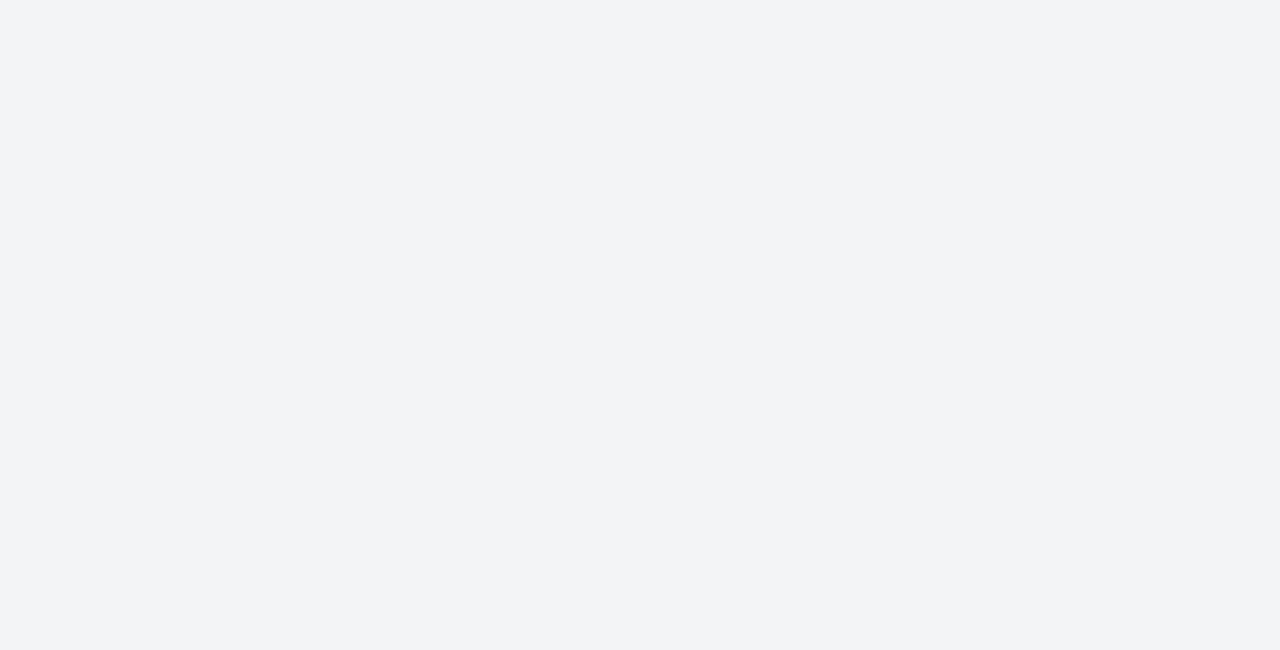
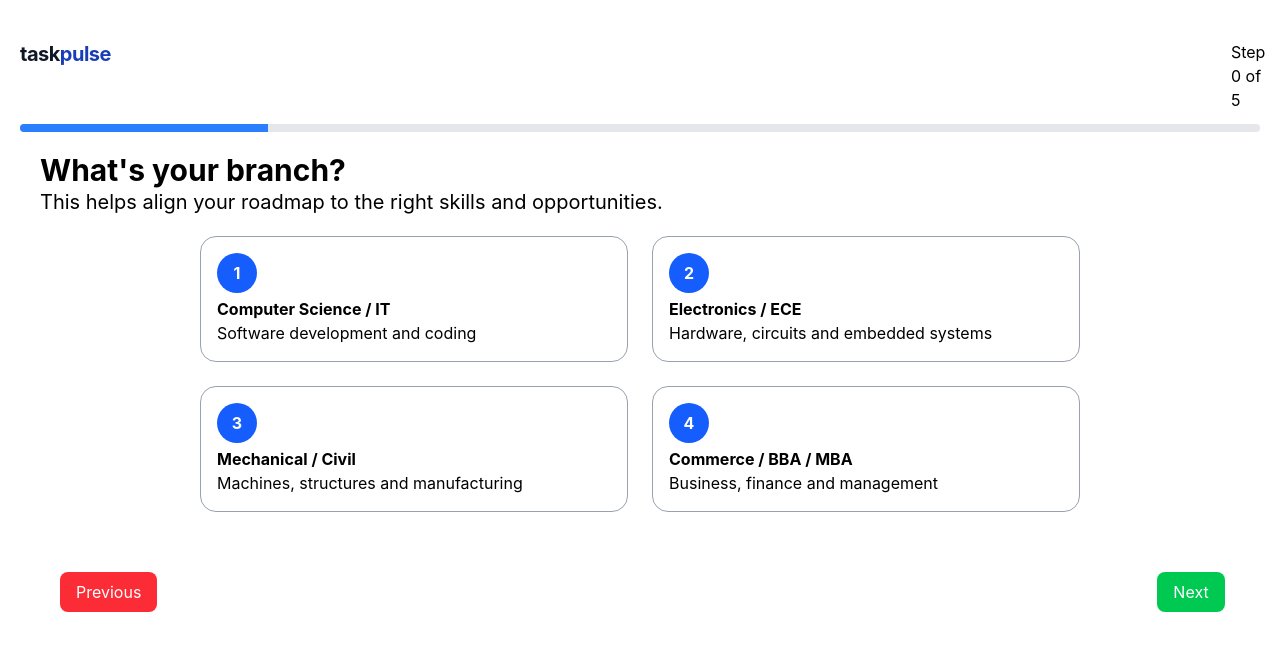
Before and after one commit to RishaubKumar/TaskPulse, a React (Vite) app in the folder frontend/: page /progress in a window 1280 px wide. Before the commit this address had no page. Shown: the top 650 px of the page. Built offline with nearby package versions, Linux system fonts and the light colour scheme.

Commit message:
created three step UI of onboarding

```diff
--- a/frontend/src/App.jsx
+++ b/frontend/src/App.jsx
@@ -1,5 +1,5 @@
 import { useState } from 'react'
-import './App.css'
+// import './App.css'
 import TaskInput from './components/TaskInput'
 import TodoList from './components/TodoList'
 import axios from 'axios'
@@ -8,6 +8,7 @@ import LandingPage from './pages/LandingPage'
 import LoginPage from './pages/LoginPage'
 import SignupPage from './pages/RegisterPage'
 import { Routes, Route } from 'react-router-dom'
+import ProgressBar from './components/onboarding/ProgressBar'
 
 
 function App() {
@@ -34,6 +35,7 @@ function App() {
 
   return (
     <Routes>
+      <Route path='/progress' element={<ProgressBar/>}></Route>
       <Route path='/' element={<LandingPage />}></Route>
       <Route path='/login' element={<LoginPage />}></Route>
       <Route path='/signup' element={<SignupPage />}></Route>
--- /dev/null
+++ b/frontend/src/components/onboarding/ProgressBar.jsx
@@ -0,0 +1,53 @@
+import { useState } from "react";
+import StepOne from "./StepOne";
+import StepTwo from "./StepTwo";
+import StepThree from "./StepThree";
+import StepFour from "./StepFour";
+import StepFive from "./StepFive";
+
+function ProgressBar() {
+  const components = [<StepOne/>,<StepTwo/>,<StepThree/>,<StepFour/>,<StepFive/>];
+  const [index, setIndex] = useState(0);
+  const progress = (index +1)*20;
+  return (
+    <div className="p-5 " >
+    <div className="flex pt-5 pb-3 space-x-280">
+    <div className="text-xl font-bold tracking-tight text-gray-900 select-none">
+        task<span className="text-blue-800">pulse</span>
+      </div>
+    <div>Step {index} of 5</div>
+    </div>
+
+      <div className=" h-2 bg-gray-200 rounded-full overflow-hidden">
+        <div
+          className="h-full bg-blue-500 transition-all duration-300"
+          style={{ width: `${progress}%` }}
+        ></div>
+      </div>
+
+      {/* <p className="text-lg font-semibold">{progress}%</p> */}
+        <div className="mb-5 ">
+            {components[index]}
+        </div>
+      <div className="flex space-x-250 p-10">
+        <button
+          onClick={() => setIndex(Math.max(index - 1, 0))}
+          className="px-4 py-2 bg-red-500 text-white rounded-lg"
+        >
+          Previous
+        </button>
+
+        <button
+          onClick={() =>
+            setIndex(Math.min(index + 1, components.length - 1))
+          }
+          className="px-4 py-2 bg-green-500 text-white rounded-lg"
+        >
+          Next
+        </button>
+      </div>
+    </div>
+  );
+}
+
+export default ProgressBar;
--- /dev/null
+++ b/frontend/src/components/onboarding/ProgressCard.jsx
@@ -0,0 +1,30 @@
+function ProgressCard({icon,uppertext,lowertext,selected,onClick,}) {
+  return (
+    <div
+      onClick={onClick}
+      className={`
+        border rounded-2xl items-start gap-4 p-4 max-w-md cursor-pointer transition-all
+
+        ${
+          selected
+            ? "border-blue-600 bg-blue-50"
+            : "border-gray-400"
+        }
+      `}
+    >
+      <div className="w-10 h-10 flex items-center justify-center flex-shrink-0 rounded-full bg-blue-600 text-white font-bold text-base">
+        {icon}
+      </div>
+      <div className="flex flex-col pt-1">
+        <h3 className="inline text-left text-black font-bold">
+          {uppertext}
+        </h3>
+        <p className="text-left">
+          {lowertext}
+        </p>
+      </div>
+    </div>
+  );
+}
+
+export default ProgressCard;
--- /dev/null
+++ b/frontend/src/components/onboarding/StepFive.jsx
@@ -0,0 +1,11 @@
+// roadmap preview
+// branch
+function StepFive(){
+    return(
+        <>
+        <h1>This is Five</h1>
+        </>
+    );
+}
+
+export default StepFive;
--- /dev/null
+++ b/frontend/src/components/onboarding/StepFour.jsx
@@ -0,0 +1,11 @@
+// targets
+// branch
+function StepFour(){
+    return(
+        <>
+        <h1>This is Four</h1>
+        </>
+    );
+}
+
+export default StepFour
--- /dev/null
+++ b/frontend/src/components/onboarding/StepOne.jsx
@@ -0,0 +1,61 @@
+import { useState } from "react";
+import ProgressCard from "./ProgressCard";
+
+function StepOne() {
+
+  const [selected, setSelected] = useState("");
+
+  return (
+    <>
+      <div className="m-5">
+
+        <h1 className="inline text-left text-black font-bold text-3xl">
+          What's your branch?
+        </h1>
+
+        <p className="text-xl">
+          This helps align your roadmap to the right skills and opportunities.
+        </p>
+
+        <div className="grid grid-cols-1 md:grid-cols-2 gap-x-6 gap-y-6 mx-40 mt-5">
+
+          <ProgressCard
+            icon="1"
+            uppertext="Computer Science / IT"
+            lowertext="Software development and coding"
+            selected={selected === "cs"}
+            onClick={() => setSelected("cs")}
+          />
+
+          <ProgressCard
+            icon="2"
+            uppertext="Electronics / ECE"
+            lowertext="Hardware, circuits and embedded systems"
+            selected={selected === "ece"}
+            onClick={() => setSelected("ece")}
+          />
+
+          <ProgressCard
+            icon="3"
+            uppertext="Mechanical / Civil"
+            lowertext="Machines, structures and manufacturing"
+            selected={selected === "mech"}
+            onClick={() => setSelected("mech")}
+          />
+
+          <ProgressCard
+            icon="4"
+            uppertext="Commerce / BBA / MBA"
+            lowertext="Business, finance and management"
+            selected={selected === "commerce"}
+            onClick={() => setSelected("commerce")}
+          />
+
+        </div>
+
+      </div>
+    </>
+  );
+}
+
+export default StepOne;
--- /dev/null
+++ b/frontend/src/components/onboarding/StepThree.jsx
@@ -0,0 +1,61 @@
+import { useState } from "react";
+import ProgressCard from "./ProgressCard";
+
+function StepThree() {
+
+  const [selected, setSelected] = useState("");
+
+  return (
+    <>
+      <div className="m-5">
+
+        <h1 className="inline text-left text-black font-bold text-3xl">
+         What's your current programming level?
+        </h1>
+
+        <p className="text-xl">
+          Be honest — the AI calibrates your starting point from this.
+        </p>
+
+        <div className="grid grid-cols-1 md:grid-cols-2 gap-x-6 gap-y-6 mx-40 mt-5">
+
+          <ProgressCard
+            icon="1"
+            uppertext="Beginner"
+            lowertext="Just started, basics only"
+            selected={selected === "begineer"}
+            onClick={() => setSelected("begineer")}
+          />
+
+          <ProgressCard
+            icon="2"
+            uppertext="Intermediate"
+            lowertext="Built a few small projects"
+            selected={selected === "Intermediate"}
+            onClick={() => setSelected("Intermediate")}
+          />
+
+          <ProgressCard
+            icon="3"
+            uppertext="Strong"
+            lowertext="Internship or real projects done"
+            selected={selected === "Strong"}
+            onClick={() => setSelected("Strong")}
+          />
+
+          <ProgressCard
+            icon="4"
+            uppertext="Advanced"
+            lowertext="Competitive coding, open source"
+            selected={selected === "Advanced"}
+            onClick={() => setSelected("Advanced")}
+          />
+
+        </div>
+
+      </div>
+    </>
+  );
+}
+
+export default StepThree;
--- /dev/null
+++ b/frontend/src/components/onboarding/StepTwo.jsx
@@ -0,0 +1,61 @@
+import { useState } from "react";
+import ProgressCard from "./ProgressCard";
+
+function StepTwo() {
+
+  const [selected, setSelected] = useState("");
+
+  return (
+    <>
+      <div className="m-5">
+
+        <h1 className="inline text-left text-black font-bold text-3xl">
+          What's your primary goal?
+        </h1>
+
+        <p className="text-xl">
+          Your entire roadmap is built around this. You can refine it later.
+        </p>
+
+        <div className="grid grid-cols-1 md:grid-cols-2 gap-x-6 gap-y-6 mx-40 mt-5">
+
+          <ProgressCard
+            icon="1"
+            uppertext="Product-based job"
+            lowertext="FAANG, unicorns, top tech companies"
+            selected={selected === "Product"}
+            onClick={() => setSelected("Product")}
+          />
+
+          <ProgressCard
+            icon="2"
+            uppertext="Start a startup"
+            lowertext="Build something from scratch"
+            selected={selected === "startup"}
+            onClick={() => setSelected("startup")}
+          />
+
+          <ProgressCard
+            icon="3"
+            uppertext="Higher studies / MS"
+            lowertext="GATE, GRE, research abroad"
+            selected={selected === "abroad"}
+            onClick={() => setSelected("abroad")}
+          />
+
+          <ProgressCard
+            icon="4"
+            uppertext="Government / PSU"
+            lowertext="UPSC, SSC, banking exams"
+            selected={selected === "gov"}
+            onClick={() => setSelected("gov")}
+          />
+
+        </div>
+
+      </div>
+    </>
+  );
+}
+
+export default StepTwo;
--- a/frontend/src/pages/LoginPage.jsx
+++ b/frontend/src/pages/LoginPage.jsx
@@ -1,7 +1,18 @@
+import { useState } from "react";
 import LandingPageCard from "../components/LandingpageScard";
 import ReviewCard from "../components/ReviewCard";
-import { Link } from "react-router-dom";
+import { Link, useNavigate } from "react-router-dom";
 function LoginPage() {
+    const navigate = useNavigate();
+    const [email, setEmail] = useState("");
+    const [password, setPassword] = useState("");
+
+    const handleSubmit = (event) => {
+        event.preventDefault();
+        // TODO: replace with real authentication logic
+        navigate("/progress");
+    };
+
     return (
         <>
             <div className="grid grid-cols-1 md:grid-cols-2 min-h-screen ">
@@ -28,15 +39,34 @@ function LoginPage() {
           </div>
                     <h1 className="text-3xl text-left font-sans mt-10 mb-2">Log in to TaskPulse</h1>
                     <p>Continue building your story.</p>
-                    <label htmlFor="emailInput" className="flex text-bold mt-5 mb-2">Email address</label>
-                    <input className="w-full border rounded-lg px-4 py-3 outline-none" type="email" id="emailInput" placeholder="priya123@college.edu.in" />
+                    <form onSubmit={handleSubmit}>
+                        <label htmlFor="emailInput" className="flex text-bold mt-5 mb-2">Email address</label>
+                        <input
+                            className="w-full border rounded-lg px-4 py-3 outline-none"
+                            type="email"
+                            id="emailInput"
+                            value={email}
+                            onChange={(e) => setEmail(e.target.value)}
+                            placeholder="priya123@college.edu.in"
+                        />
 
-                    <label htmlFor="passInput" className="flex text-bold mt-8 mb-2">Password</label>
-                    <input className="w-full border rounded-lg px-4 py-3 outline-none" type="password" id="passInput" placeholder=" Your Password " />
-                    <p className="text-right">forgot password ?</p>
-                    <button className="w-full border rounded-lg mt-5 py-3 flex items-center justify-center gap-3 hover:bg-gray-50 transition">
-                        Log in
-                    </button>
+                        <label htmlFor="passInput" className="flex text-bold mt-8 mb-2">Password</label>
+                        <input
+                            className="w-full border rounded-lg px-4 py-3 outline-none"
+                            type="password"
+                            id="passInput"
+                            value={password}
+                            onChange={(e) => setPassword(e.target.value)}
+                            placeholder=" Your Password "
+                        />
+                        <p className="text-right">forgot password ?</p>
+                        <button
+                            type="submit"
+                            className=" btn w-full border rounded-lg mt-5 py-3 flex items-center justify-center gap-3 hover:bg-gray-50 transition"
+                        >
+                            Log in
+                        </button>
+                    </form>
                     <div className="flex items-center gap-3 my-5 text-sm text-gray-400">
                         <div className="flex-1 h-px bg-gray-200"></div>
                         or
```
